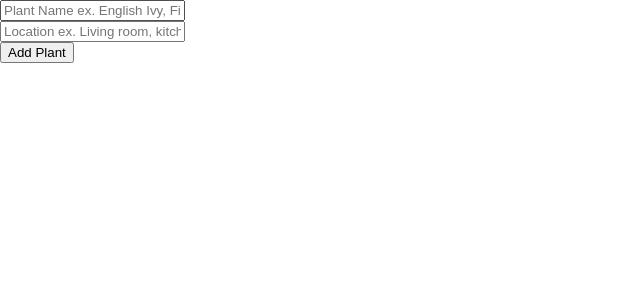
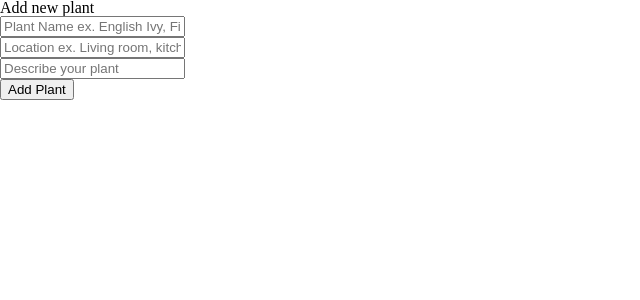
Before and after one commit to team-watermyplants/frontend-water-my-plants, a React (Create React App) app: page / in a window 1280 px wide. Shown: the top 300 px of the page, without its empty margins (0-640 px from the left). Built offline with nearby package versions, Linux system fonts and the light colour scheme.

Commit message:
added decription input and fixed bugs with ImageResult funcionality

```diff
--- a/src/components/ImageResults.js
+++ b/src/components/ImageResults.js
@@ -4,7 +4,7 @@ import PropTypes from 'prop-types';
 class ImageResults extends Component {
     render() {
         let imageList;
-        const { images } = this.props;
+        const { images, selectImage } = this.props;
 
         if(images) {
             imageList = (
@@ -14,12 +14,12 @@ class ImageResults extends Component {
                             className='image-box'
                             title={img.tags}
                             key={img.id}
-                            subtitle={
-                                <span>by <strong>{img.user}</strong></span>
-                            }
-                            onClick={selectImage}
-                            >
-                            <img src={img.imageURL} alt={img.tags} />
+                            subtitle={<span>by <strong>{img.user}</strong></span>}
+                        >
+                            <img
+                                src={img.webformatURL}
+                                alt={img.tags}
+                                onClick={e => selectImage(img.webformatURL)}/>
                         </div>
                         )}
                 </div>
--- a/src/components/PlantForm.js
+++ b/src/components/PlantForm.js
@@ -8,11 +8,12 @@ class PlantForm extends React.Component {
         super(props);
         this.state = {
             plantName: '',
+            description: '',
             location: '',
             apiUrl: 'https://pixabay.com/api',
             apiKey: '11850512-34a79ee2d04c5d7e18f774944',
             amount: 5,
-            image: [],
+            image: '',
             images: []
         }
     }
@@ -25,18 +26,26 @@ class PlantForm extends React.Component {
             } else {
             axios
                 .get(`${this.state.apiUrl}/?key=${this.state.apiKey}
-                &q=${this.state.plantName}&image_type=photo&per_page=${this.state.amount}
-                &safesearch=true`)
-                .then(res => this.setState({images: res.data.hits}))
+                    &q=${this.state.plantName}&image_type=photo&per_page=${this.state.amount}
+                    &safesearch=true`)
+                .then(res => {
+                    console.log(res.data.hits)
+                    this.setState({images: res.data.hits})})
+
                 .catch(err => console.log(err));
             }
         })
     }
 
+    selectImage = (e, img) => {
+        e.preventDefault();
+        this.setState({image: {img}})
+    }
+
     render() {
-        console.log(this.state)
         return (
             <div>
+                <h1>Add new plant</h1>
                 <form>
                     <input
                         type='text'
@@ -54,8 +63,20 @@ class PlantForm extends React.Component {
                         placeholder='Location ex. Living room, kitchen, etc.'
                     />
                     <br />
+                    <input
+                        type='text'
+                        name='description'
+                        value={this.state.description}
+                        onChange={this.changeHandler}
+                        placeholder='Describe your plant'
+                    />
+                    <br />
                     <button>Add Plant</button>
-                    {this.state.images.length > 0 ? (<ImageResults images={this.state.images} />): null}
+                    {this.state.images.length > 0 ? (
+                        <ImageResults
+                            images={this.state.images}
+                            selectImage={this.selectImage}
+                            />): null}
                 </form>
             </div>
         )
```
